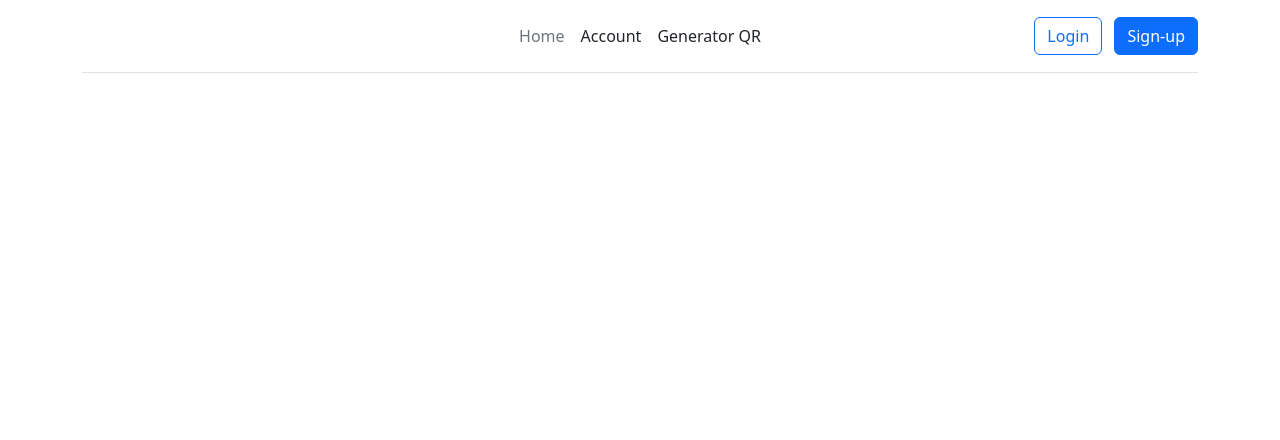
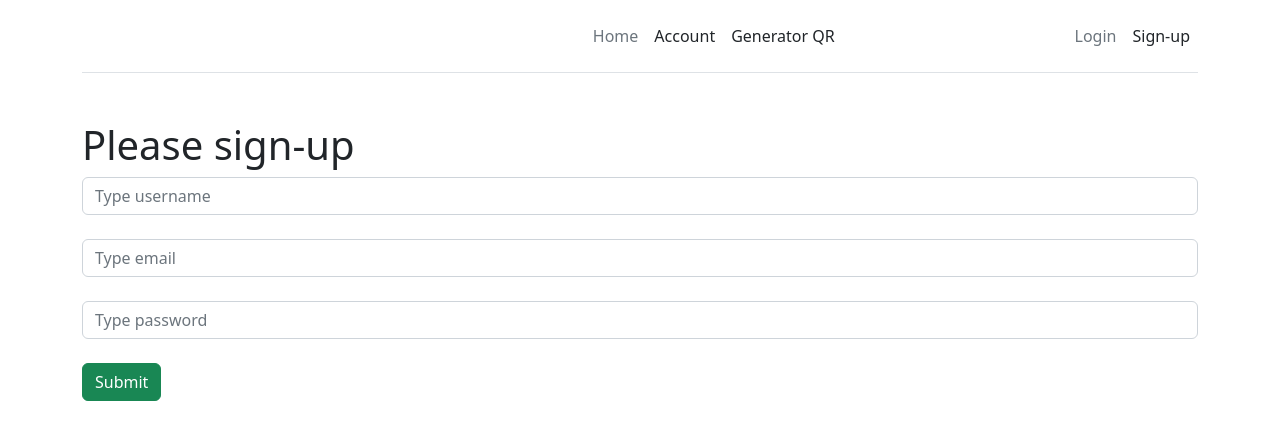
Before and after one commit to chumachenkoo/qr_code_app, a Flask app: page /registration in a window 1280 px wide. Shown: the top 440 px of the page. Run offline with Flask 2, Linux system fonts and the light colour scheme.

Commit message:
Added registration tool, connection to DB

```diff
--- a/qr_project/__init__.py
+++ b/qr_project/__init__.py
@@ -1,10 +1,8 @@
 from flask import Flask
-from flask_sqlalchemy import SQLAlchemy
 
 app = Flask(__name__)
 app.config['SQLALCHEMY_DATABASE_URI'] = 'sqlite:///qr_project.db'
 app.config['SECRET_KEY'] = 'ec9439cfc6c796ae2029594d'
 app.config['SQLALCHEMY_TRACK_MODIFICATIONS'] = False
-db = SQLAlchemy(app)
 
 from qr_project import routes
--- a/qr_project/routes.py
+++ b/qr_project/routes.py
@@ -1,5 +1,6 @@
 from qr_project import app
-from flask import render_template
+from flask import render_template, request, redirect
+import database
 
 
 @app.route('/')
@@ -8,12 +9,21 @@ def index():
     return render_template('index.html')
 
 
-@app.route('/registration')
+@app.route('/registration', methods=['POST', 'GET'])
 def registration():
-    return render_template('registration.html')
+    if request.method == 'GET':
+        return render_template('registration.html')
+    else:
+        username = request.form.get('username')
+        email = request.form.get('email')
+        password = request.form.get('password')
+
+        database.register_user(username, email, password)
+
+        return redirect('/')
 
 
-@app.route('/login')
+@app.route('/login', methods=['POST', 'GET'])
 def login():
     return render_template('login.html')
 
--- a/qr_project/templates/base.html
+++ b/qr_project/templates/base.html
@@ -22,10 +22,10 @@
         <li><a href="/generator" class="nav-link px-2 link-dark">Generator QR</a></li>
       </ul>
 
-      <div class="col-md-3 text-end">
-        <button href="/login" type="button" class="btn btn-outline-primary me-2">Login</button>
-        <button type="button" class="btn btn-primary" href="/registration">Sign-up</button>
-      </div>
+      <ul class="nav col-12 col-md-auto mb-2 justify-content-center mb-md-0">
+        <li><a href="/login" class="nav-link px-2 link-secondary">Login</a></li>
+        <li><a href="/registration" class="nav-link px-2 link-dark">Sign-up</a></li>
+      </ul>
     </header>
   </div>
 
--- a/qr_project/templates/registration.html
+++ b/qr_project/templates/registration.html
@@ -1 +1,15 @@
 {% extends "base.html" %}
+
+{% block body %}
+<div class="container mt-5">
+    <h1>Please sign-up</h1>
+    <form method="post">
+      <input type="text" name="username" id="username" class="form-control" placeholder="Type username"><br>
+      <input type="email" name="email" id="email" class="form-control" placeholder="Type email"><br>
+      <input type="password" name="password" id="password" class="form-control" placeholder="Type password"><br>
+
+      <input type="submit" class="btn btn-success" value="Submit">
+    </form>
+</div>
+
+{% endblock %}
```
Also changed, not shown: database.py (+14 -0 lines), qr_project/forms.py (+9 -0 lines), qr_project/models.py (+11 -11 lines), qr_project.db (added).
